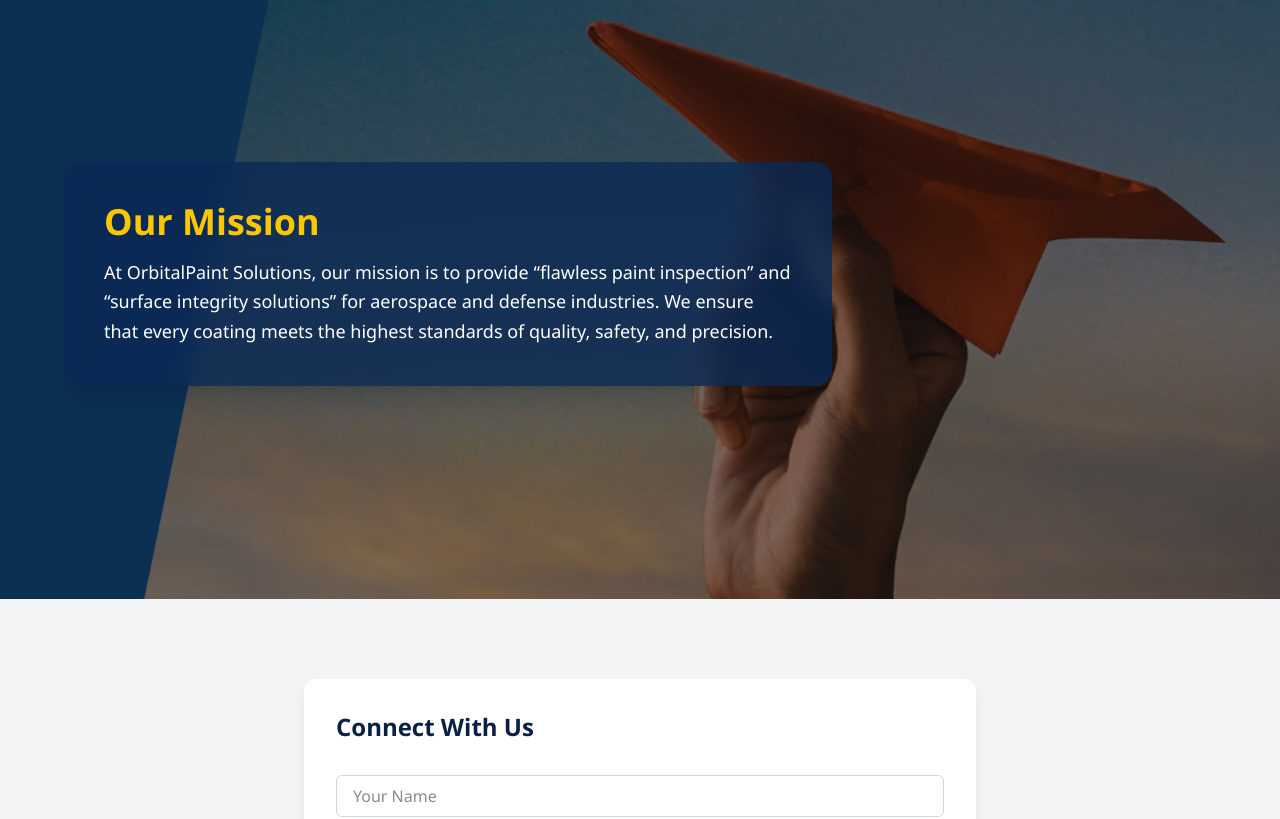
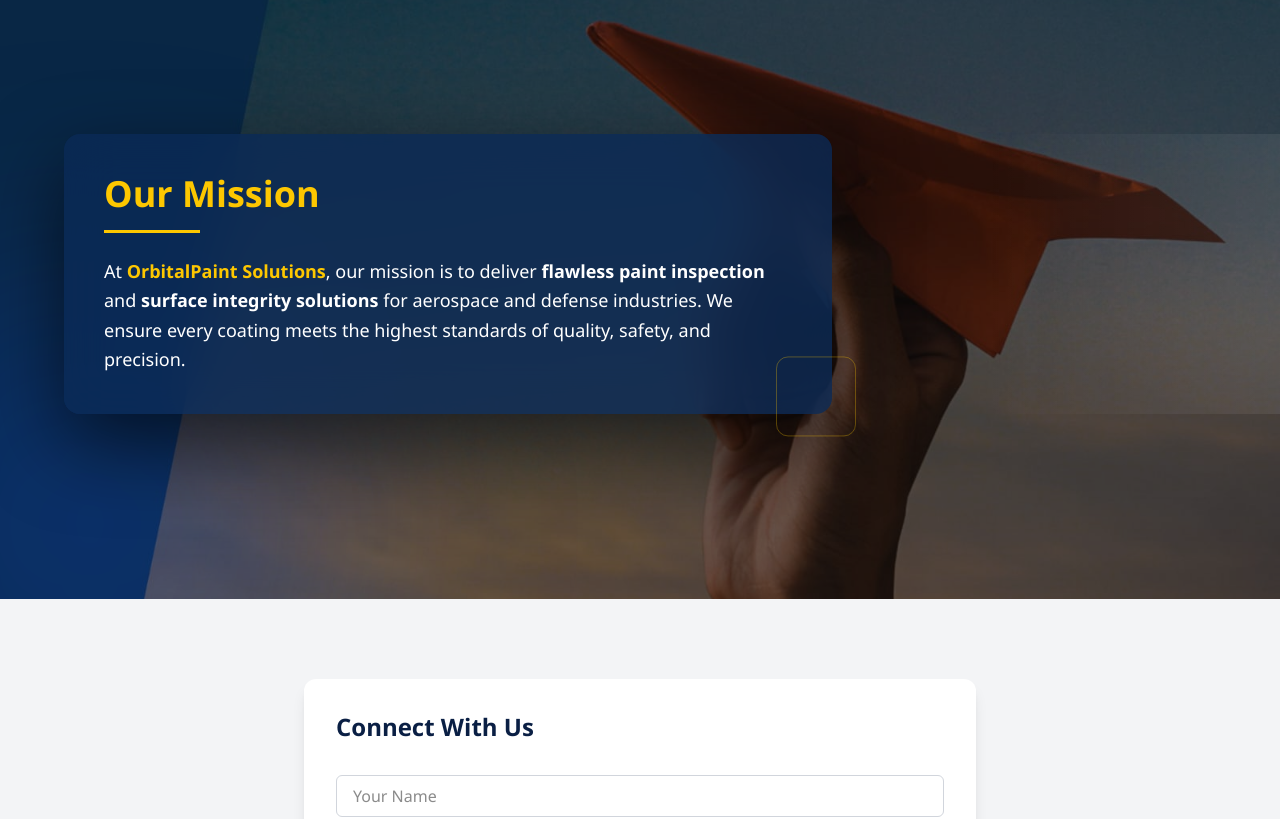
Before and after one commit to Prakash-56/orbitalpaint-website, a Next.js app: page / in a window 1280 px wide. Shown: the part 3560-4379 px from the top of the page. Built offline with nearby package versions, Linux system fonts and the light colour scheme.

Commit message:
LinkedIn Update

```diff
--- a/app/about-page/page.tsx
+++ b/app/about-page/page.tsx
@@ -99,29 +99,75 @@ We bridge the gap between scientific research, industrial application, and aviat
         </div>
       </motion.section>
 
-      {/* Co-Founder's Talk */}
+{/* Co-Founder's Talk Section */}
 <motion.section
-        className="py-16 px-6 bg-white rounded-lg shadow-md max-w-5xl mx-auto flex flex-col md:flex-row items-center gap-8"
+  className="w-full py-20 px-6 bg-white"
   initial={{ opacity: 0, y: 40 }}
   whileInView={{ opacity: 1, y: 0 }}
   transition={{ duration: 0.8, ease: "easeOut" }}
   viewport={{ once: true }}
 >
+  <div className="max-w-5xl mx-auto flex flex-col md:flex-row items-center gap-10">
+
+    {/* Co-Founder Image + LinkedIn Button */}
+    <div className="flex flex-col items-center">
+
+      {/* Circular Image */}
+      <div className="w-48 h-48 md:w-56 md:h-56 rounded-full overflow-hidden shadow-xl">
         <img
           src="/Co-Founder.png"
           alt="Co-Founder"
-          className="w-40 h-40 md:w-48 md:h-48 rounded-full object-cover shadow-lg mx-auto md:mx-0"
+          className="w-full h-full object-cover"
         />
-        <div className="text-center md:text-left">
-          <h2 className="text-3xl font-bold mb-4 text-[#0A1F44]">
+      </div>
+
+      {/* LinkedIn Button */}
+      <a
+        href="https://www.linkedin.com/in/uday-behera-35488b175/"
+        target="_blank"
+        rel="noopener noreferrer"
+        className="
+          mt-4
+          inline-flex items-center gap-2
+          px-6 py-2 rounded-full
+          bg-[#0A66C2] hover:bg-[#004182]
+          text-white font-semibold
+          shadow-lg
+          transition-all duration-300 transform hover:scale-105
+        "
+      >
+        {/* LinkedIn Icon */}
+        <svg
+          xmlns="http://www.w3.org/2000/svg"
+          viewBox="0 0 24 24"
+          width="18"
+          height="18"
+          fill="white"
+        >
+          <path d="M20.447 20.452h-3.554v-5.569c0-1.328-.027-3.037-1.852-3.037-1.853 0-2.136 1.445-2.136 2.939v5.667H9.351V9h3.414v1.561h.049c.476-.9 1.637-1.85 3.368-1.85 3.6 0 4.266 2.368 4.266 5.451v6.29zM5.337 7.433a2.062 2.062 0 1 1 0-4.124 2.062 2.062 0 0 1 0 4.124zM6.814 20.452H3.86V9h2.954v11.452zM22.225 0H1.771C.792 0 0 .774 0 1.727v20.545C0 23.227.792 24 1.771 24h20.451C23.2 24 24 23.227 24 22.273V1.727C24 .774 23.2 0 22.222 0z"/>
+        </svg>
+        Connect on LinkedIn
+      </a>
+
+    </div>
+
+    {/* Text */}
+    <div className="flex-1 text-center md:text-left">
+      <h2 className="text-3xl md:text-4xl font-bold text-gray-800 mb-4">
         Co-Founder's Talk
       </h2>
-          <p className="text-gray-700 italic mb-2">
+      <p className="text-gray-600 text-lg italic leading-relaxed mb-6">
         "Our vision is to redefine aerospace painting and inspection standards.
-            We aim to combine technology and expertise to deliver excellence in every project."</p>
-          <p className="font-semibold">— Uday Behera, Co-Founder & CEO</p>
+        We aim to combine technology and expertise to deliver excellence in every project."
+      </p>
+      <h3 className="text-xl font-semibold text-gray-900">
+        - Uday Behera, Co-Founder & CEO
+      </h3>
+    </div>
+
   </div>
 </motion.section>
+
 
       {/* Why Choose Us Section */}
       <motion.section
--- a/app/com/Mission.tsx
+++ b/app/com/Mission.tsx
@@ -6,45 +6,97 @@ export default function Mission() {
   return (
     <section
       id="mission"
-      className="relative flex items-center justify-start h-[550px] md:h-[650px] bg-cover bg-center bg-no-repeat px-6 md:px-16"
+      className="relative flex items-center justify-start h-[550px] md:h-[650px] bg-cover bg-center bg-no-repeat px-6 md:px-16 overflow-hidden"
       style={{ backgroundImage: "url('/mission-bg.jpg')" }}
     >
       {/* Dark Overlay */}
-      <div className="absolute inset-0 bg-black/40"></div>
+      <div className="absolute inset-0 bg-black/50"></div>
 
-      {/* Animated Card - Left Aligned */}
+      {/* Ambient Glow */}
+      <div className="absolute -left-40 top-1/2 w-[500px] h-[500px] bg-blue-600/20 blur-[120px] rounded-full"></div>
+
+      {/* 3D Animated Card */}
       <motion.div
-        initial={{ opacity: 0, y: 50, scale: 0.95 }}
-        whileInView={{ opacity: 1, y: 0, scale: 1 }}
-        transition={{ duration: 1, ease: "easeOut" }}
+        initial={{
+          opacity: 0,
+          y: 80,
+          rotateX: 15,
+          rotateY: -10,
+          scale: 0.9,
+        }}
+        whileInView={{
+          opacity: 1,
+          y: 0,
+          rotateX: 0,
+          rotateY: 0,
+          scale: 1,
+        }}
+        transition={{
+          duration: 1.2,
+          ease: "easeOut",
+        }}
         viewport={{ once: true }}
-        className="relative max-w-3xl bg-[#0b2a55]/80 backdrop-blur-md p-10 rounded-2xl shadow-xl"
-        style={{ marginLeft: "0" }} // You can adjust left spacing here
+        whileHover={{
+          rotateX: -3,
+          rotateY: 3,
+          scale: 1.02,
+        }}
+        className="relative max-w-3xl bg-[#0b2a55]/80 backdrop-blur-xl p-10 rounded-2xl shadow-[0_30px_80px_rgba(0,0,0,0.6)]"
+        style={{
+          transformStyle: "preserve-3d",
+        }}
       >
-        {/* Title Animation */}
+        {/* Light Sweep */}
+        <motion.div
+          initial={{ x: "-120%" }}
+          whileInView={{ x: "120%" }}
+          transition={{ duration: 1.5, delay: 0.6 }}
+          viewport={{ once: true }}
+          className="absolute inset-0 bg-gradient-to-r from-transparent via-white/10 to-transparent"
+        />
+
+        {/* Title */}
         <motion.h2
-          className="text-3xl md:text-4xl font-bold mb-4 text-yellow-400"
-          initial={{ opacity: 0, y: 15 }}
+          className="relative text-3xl md:text-4xl font-bold mb-4 text-yellow-400"
+          initial={{ opacity: 0, y: 20 }}
           whileInView={{ opacity: 1, y: 0 }}
-          transition={{ delay: 0.3, duration: 0.8 }}
+          transition={{ delay: 0.4, duration: 0.8 }}
           viewport={{ once: true }}
+          style={{ transform: "translateZ(40px)" }}
         >
           Our Mission
         </motion.h2>
 
-        {/* Paragraph Animation */}
+        {/* Divider */}
+        <motion.div
+          initial={{ scaleX: 0 }}
+          whileInView={{ scaleX: 1 }}
+          transition={{ delay: 0.6, duration: 0.6 }}
+          viewport={{ once: true }}
+          className="w-24 h-[3px] bg-yellow-400 mb-6 origin-left"
+        />
+
+        {/* Description */}
         <motion.p
-          className="text-white text-lg leading-relaxed"
-          initial={{ opacity: 0, y: 15 }}
+          className="relative text-white text-lg leading-relaxed"
+          initial={{ opacity: 0, y: 20 }}
           whileInView={{ opacity: 1, y: 0 }}
-          transition={{ delay: 0.5, duration: 0.8 }}
+          transition={{ delay: 0.7, duration: 0.8 }}
           viewport={{ once: true }}
+          style={{ transform: "translateZ(25px)" }}
         >
-          At OrbitalPaint Solutions, our mission is to provide “flawless paint
-          inspection” and “surface integrity solutions” for aerospace and defense
-          industries. We ensure that every coating meets the highest standards of
-          quality, safety, and precision.
+          At <span className="text-yellow-400 font-semibold">OrbitalPaint Solutions</span>,
+          our mission is to deliver <strong>flawless paint inspection</strong> and
+          <strong> surface integrity solutions</strong> for aerospace and defense industries.
+          We ensure every coating meets the highest standards of quality, safety, and precision.
         </motion.p>
+
+        {/* Floating Effect */}
+        <motion.div
+          animate={{ y: [0, -8, 0] }}
+          transition={{ duration: 6, repeat: Infinity, ease: "easeInOut" }}
+          className="absolute -bottom-6 -right-6 w-20 h-20 border border-yellow-400/30 rounded-xl"
+        />
       </motion.div>
     </section>
   );
--- a/app/com/WhyChooseUs.tsx
+++ b/app/com/WhyChooseUs.tsx
@@ -30,12 +30,14 @@ const stats = [
 export default function WhyChooseUs() {
   const [values, setValues] = useState(stats.map(() => 0));
 
+  // Count-up animation
   useEffect(() => {
     stats.forEach((stat, i) => {
       let start = 0;
       const end = stat.animateTo;
-      const duration = 2000;
-      const increment = end / (duration / 30);
+      const duration = 2000; // 2 seconds
+      const stepTime = 20; // 50fps
+      const increment = end / (duration / stepTime);
 
       const interval = setInterval(() => {
         start += increment;
@@ -48,18 +50,18 @@ export default function WhyChooseUs() {
           updated[i] = Number(start.toFixed(1));
           return updated;
         });
-      }, 30);
+      }, stepTime);
     });
   }, []);
 
   return (
-    <section className="py-20 bg-gray-100">
+    <section className="py-20 bg-gray-100 perspective-1000">
       <div className="max-w-6xl mx-auto px-6">
         <motion.h2
           initial={{ opacity: 0, y: 20 }}
           whileInView={{ opacity: 1, y: 0 }}
           transition={{ duration: 0.5 }}
-          className="text-4xl font-semibold text-center mb-10"
+          className="text-4xl font-semibold text-center mb-10 text-[#0A1F44]"
         >
           Why Choose Us
         </motion.h2>
@@ -68,12 +70,31 @@ export default function WhyChooseUs() {
           {stats.map((stat, i) => (
             <motion.div
               key={i}
+              className="bg-[#061A33] text-white rounded-2xl p-8 text-center shadow-2xl cursor-pointer transform-style-preserve-3d"
               initial={{ opacity: 0, y: 40 }}
               whileInView={{ opacity: 1, y: 0 }}
               transition={{ duration: 0.6, delay: i * 0.1 }}
-              className="bg-[#061A33] text-white rounded-2xl p-8 text-center shadow-lg"
+              whileHover={{
+                rotateY: 10,
+                rotateX: -10,
+                scale: 1.05,
+                transition: { type: "spring", stiffness: 200, damping: 20 },
+              }}
+              onMouseMove={(e) => {
+                const card = e.currentTarget;
+                const rect = card.getBoundingClientRect();
+                const x = e.clientX - rect.left;
+                const y = e.clientY - rect.top;
+                const rotateY = ((x / rect.width) * 30 - 15); // -15 to 15 deg
+                const rotateX = ((y / rect.height) * 30 - 15) * -1;
+                card.style.transform = `rotateX(${rotateX}deg) rotateY(${rotateY}deg) scale(1.05)`;
+              }}
+              onMouseLeave={(e) => {
+                const card = e.currentTarget;
+                card.style.transform = `rotateX(0deg) rotateY(0deg) scale(1)`;
+              }}
             >
-              {/* Number */}
+              {/* Number with count-up */}
               <div className="text-4xl font-bold text-yellow-400">
                 {values[i]}
                 {stat.suffix}
--- a/package.json
+++ b/package.json
@@ -12,11 +12,12 @@
     "autoprefixer": "^10.4.22",
     "bcryptjs": "^3.0.3",
     "cloudinary": "^2.8.0",
-    "framer-motion": "^12.23.24",
+    "framer-motion": "^12.27.0",
     "jsonwebtoken": "^9.0.2",
     "lucide-react": "^0.553.0",
     "mongoose": "^8.20.0",
     "next": "^14.2.5",
+    "next-sitemap": "^4.2.3",
     "nodemailer": "^7.0.10",
     "react": "^18.3.1",
     "react-dom": "^18.3.1",
```
Also changed, not shown: app/page.tsx (+52 -11 lines), 1 other file (tests, documents, lock files or other folders). Lines whose indentation alone changed are shown as unchanged.
